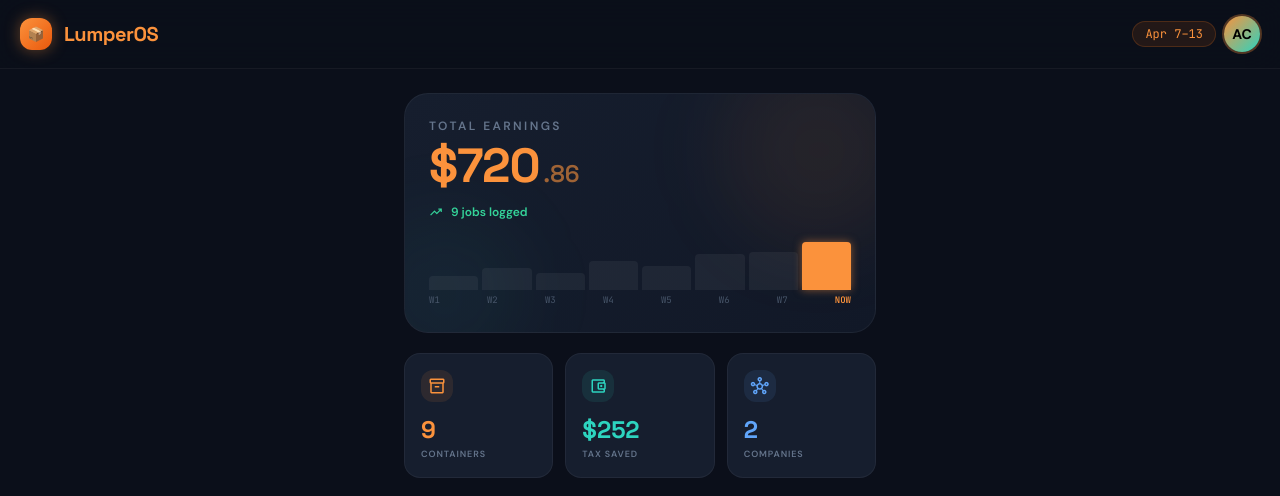
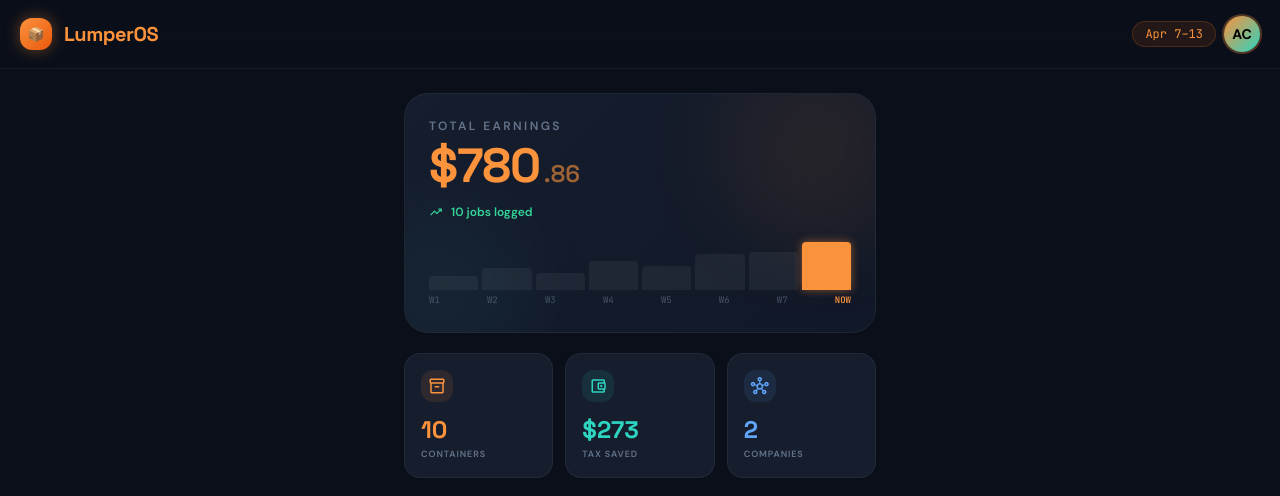
Before and after one commit to AlvinCuffy/LumperOS, a React (Vite) app in the folder lumper-os/: page / in a window 1280 px wide. Shown: the top 496 px of the page. Built offline with nearby package versions, Linux system fonts and the light colour scheme.

Commit message:
Log SEGU9688486 — Apr 20, $60, 1800 pcs, Interlock + Labels Out
https://claude.ai/code/session_012ZqiNdCw1mnuHewrqCbXyL

```diff
--- a/lumper-os/App.jsx
+++ b/lumper-os/App.jsx
@@ -19,9 +19,10 @@ const SEED_JOBS = [
   { id: 7,  date: '2026-04-15', company: 'TAS Refrigerated Distribution', containerId: 'MNBU9111781', pieces: 1160, basePay: 55.00,  multiplier: '',    address: '18 Abacus Road, Brampton', additives: ['Interlock'],                              status: 'pending' },
   { id: 8,  date: '2026-04-16', company: 'TAS Refrigerated Distribution', containerId: 'MNBU3640031', pieces: 1160, basePay: 55.00,  multiplier: '',    address: '18 Abacus Road, Brampton', additives: ['Interlock'],                              status: 'pending' },
   { id: 9,  date: '2026-04-16', company: 'TAS Refrigerated Distribution', containerId: 'MNBU4676105', pieces: 1160, basePay: 55.00,  multiplier: '',    address: '18 Abacus Road, Brampton', additives: ['Interlock'],                              status: 'pending' },
+  { id: 10, date: '2026-04-20', company: 'TAS Refrigerated Distribution', containerId: 'SEGU9688486', pieces: 1800, basePay: 60.00,  multiplier: '',    address: '18 Abacus Road, Brampton', additives: ['Interlock','Labels Out'],                 status: 'pending' },
 ];
 
-const SEED_VERSION = 2;
+const SEED_VERSION = 3;
 
 function loadJobs() {
   try {
```
